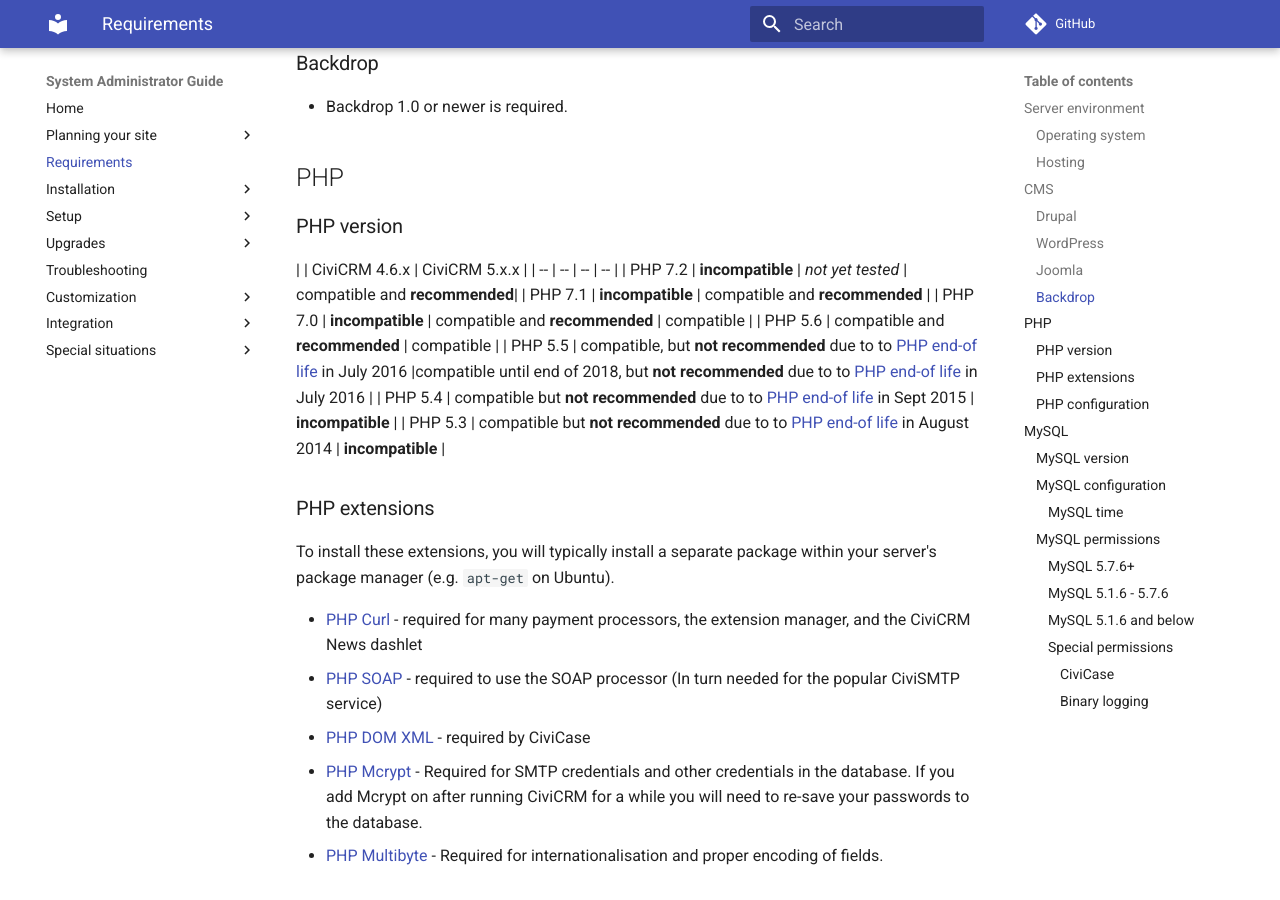
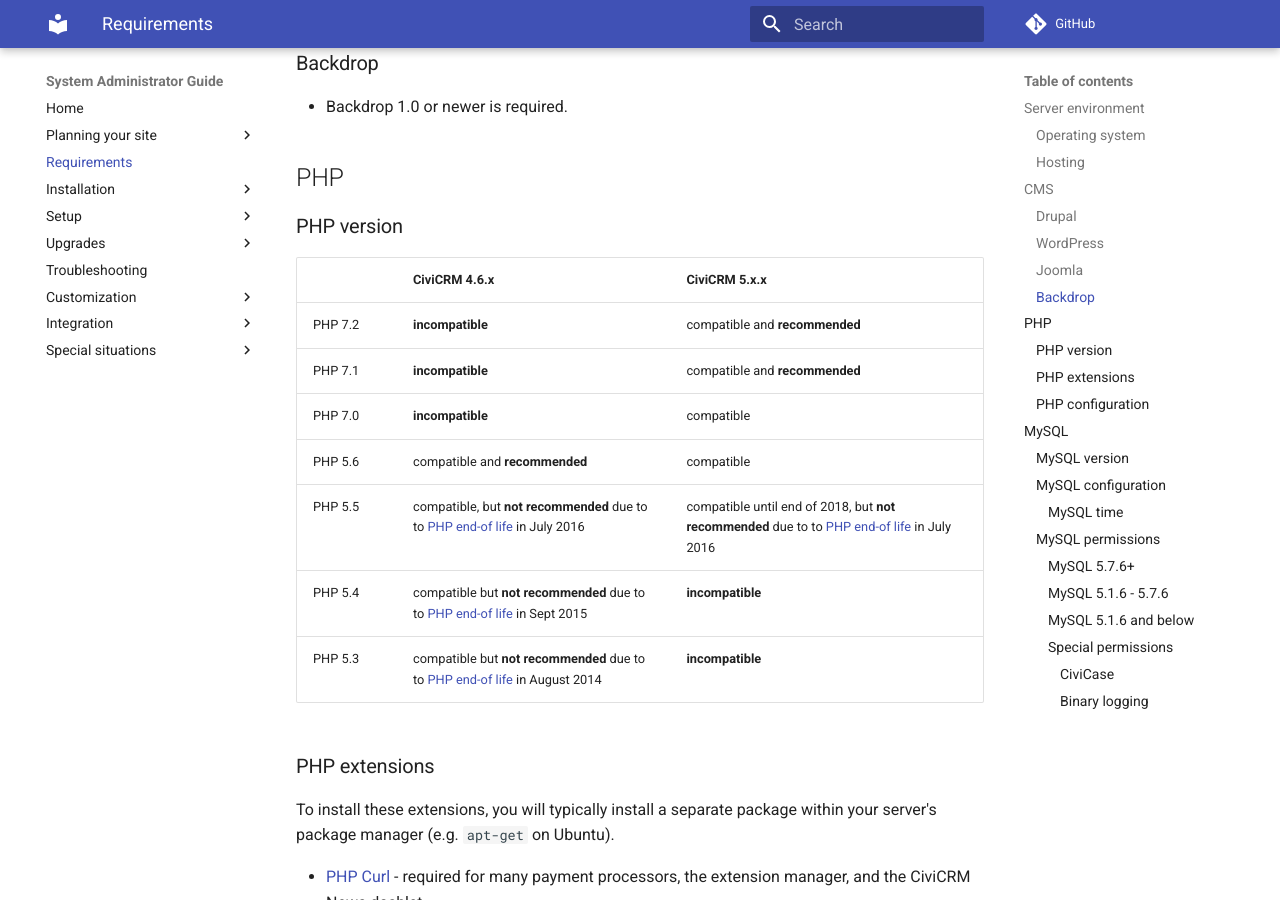
Before and after one commit to civicrm/civicrm-sysadmin-guide, an MkDocs documentation site: the page built from docs/requirements.md, in a window 1280 px wide and 900 px high, scrolled down 1486 px. Built offline with MkDocs 1.6.1 and Material for MkDocs 9.7.7, drawn with Linux system fonts in a browser that asks for light colours; comment, search, counter and statistics services are not loaded; old or Windows-style settings are respelled for this version of MkDocs.

Commit message:
more table fixes

```diff
--- a/docs/requirements.md
+++ b/docs/requirements.md
@@ -48,10 +48,10 @@ See our page on [choosing a CMS](/planning/cms.md) for more information about th
 ### PHP version
 
 |  | CiviCRM 4.6.x | CiviCRM 5.x.x |
-| -- | -- | -- | -- |
-| PHP 7.2 | **incompatible** | _not yet tested_ | compatible and **recommended**|
+| -- | -- | -- |
+| PHP 7.2 | **incompatible** | compatible and **recommended**|
 | PHP 7.1 | **incompatible** | compatible and **recommended** |
-| PHP 7.0 | **incompatible** | compatible and **recommended** | compatible |
+| PHP 7.0 | **incompatible** | compatible |
 | PHP 5.6 | compatible and **recommended** | compatible |
 | PHP 5.5 | compatible, but **not recommended** due to to [PHP end-of life](http://php.net/eol.php) in July 2016  |compatible until end of 2018, but **not recommended** due to to [PHP end-of life](http://php.net/eol.php) in July 2016 |
 | PHP 5.4 | compatible but **not recommended** due to to [PHP end-of life](http://php.net/eol.php) in Sept 2015 | **incompatible** |
```
